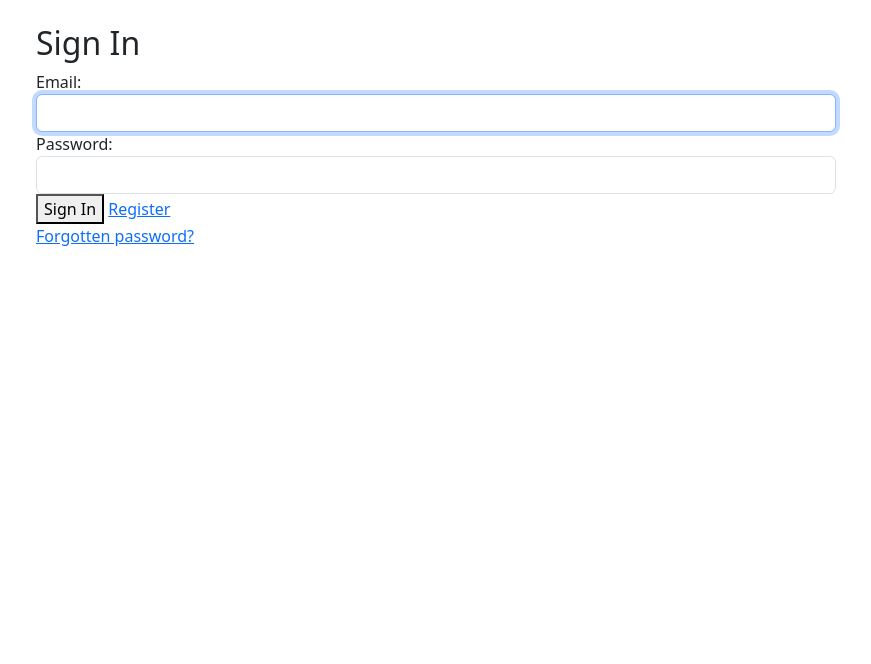
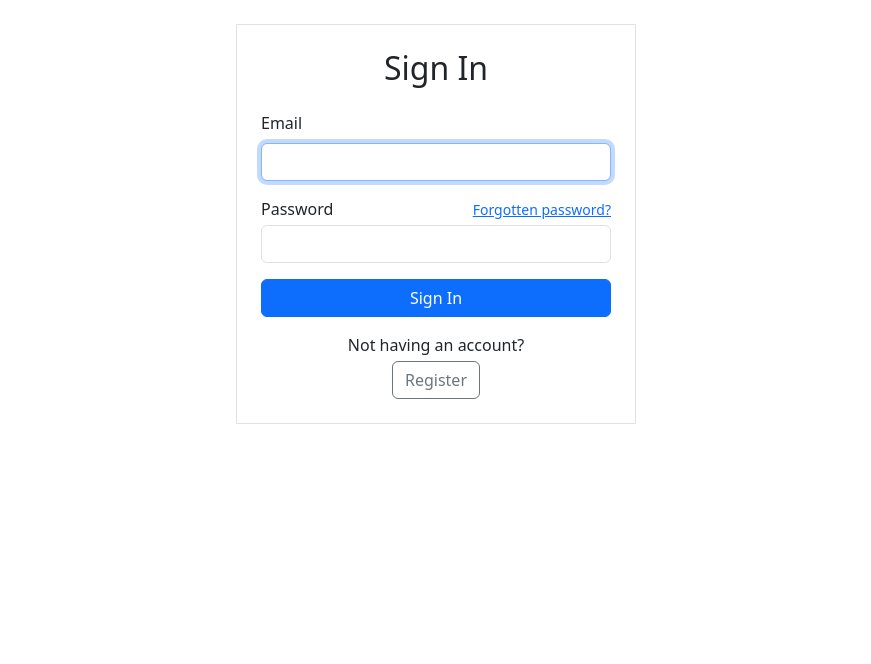
Before and after one commit to Galchov/uk-tech-insights, a Django app: page /accounts/login/ in a window 1280 px wide. Shown: the part 73-737 px from the top of the page, without its empty margins (204-1075 px from the left). Run offline with Django 5.2, Linux system fonts and the light colour scheme; some libraries are stand-ins or nearby versions.

Commit message:
:lipstick: feat: style sign in form

```diff
--- a/templates/accounts/login.html
+++ b/templates/accounts/login.html
@@ -1,42 +1,46 @@
 {% extends 'common/base.html' %}
+{% load widget_tweaks %}
 
 {% block title %}Sign In | UK Tech Insights{% endblock %}
 
 {% block content %}
-<div>
-    <h2>Sign In</h2>
+<div class="mx-auto border p-4" style="max-width: 400px;">
+    <h2 class="text-center mb-4">Sign In</h2>
     <form method="POST" action="{% url 'accounts:login' %}{% if request.GET.next %}?next={{ request.GET.next }}{% endif %}">
         {% csrf_token %}
 
         {% if messages %}
-            <div>
+            <div class="alert alert-info">
                 {% for message in messages %}
-                    <p>{{ message }}</p>
+                    <p class="mb-0">{{ message }}</p>
                 {% endfor %}
             </div>
         {% endif %}
 
         {{ form.non_field_errors }}
 
-        <div>
-            <label for="{{ form.username.id_for_label }}">Email:</label>
-            {{ form.username }}
+        <div class="mb-3 text-start">
+            <label for="{{ form.username.id_for_label }}" class="form-label">Email</label>
+            {{ form.username|add_class:"form-control" }}
             {{ form.username.errors }}
         </div>
 
-        <div>
-            <label for="{{ form.password.id_for_label }}">Password:</label>
-            {{ form.password }}
+        <div class="mb-1 d-flex justify-content-between align-items-center">
+            <label for="{{ form.password.id_for_label }}" class="form-label mb-0">Password</label>
+            <a href="{% url 'accounts:password_reset' %}" class="small">Forgotten password?</a>
+        </div>
+        <div class="mb-3 text-start">
+            {{ form.password|add_class:"form-control" }}
             {{ form.password.errors }}
         </div>
 
-        <div>
-            <button type="submit">Sign In</button>
-            <a href="{% url 'accounts:register' %}">Register</a>
+        <div class="d-grid mb-3">
+            <button type="submit" class="btn btn-primary">Sign In</button>
         </div>
 
-        <div>
-            <a href="{% url 'accounts:password_reset' %}">Forgotten password?</a>
+        <div class="text-center">
+            <p class="mb-1">Not having an account?</p>
+            <a href="{% url 'accounts:register' %}" class="btn btn-outline-secondary">Register</a>
         </div>
     </form>
 </div>
```
